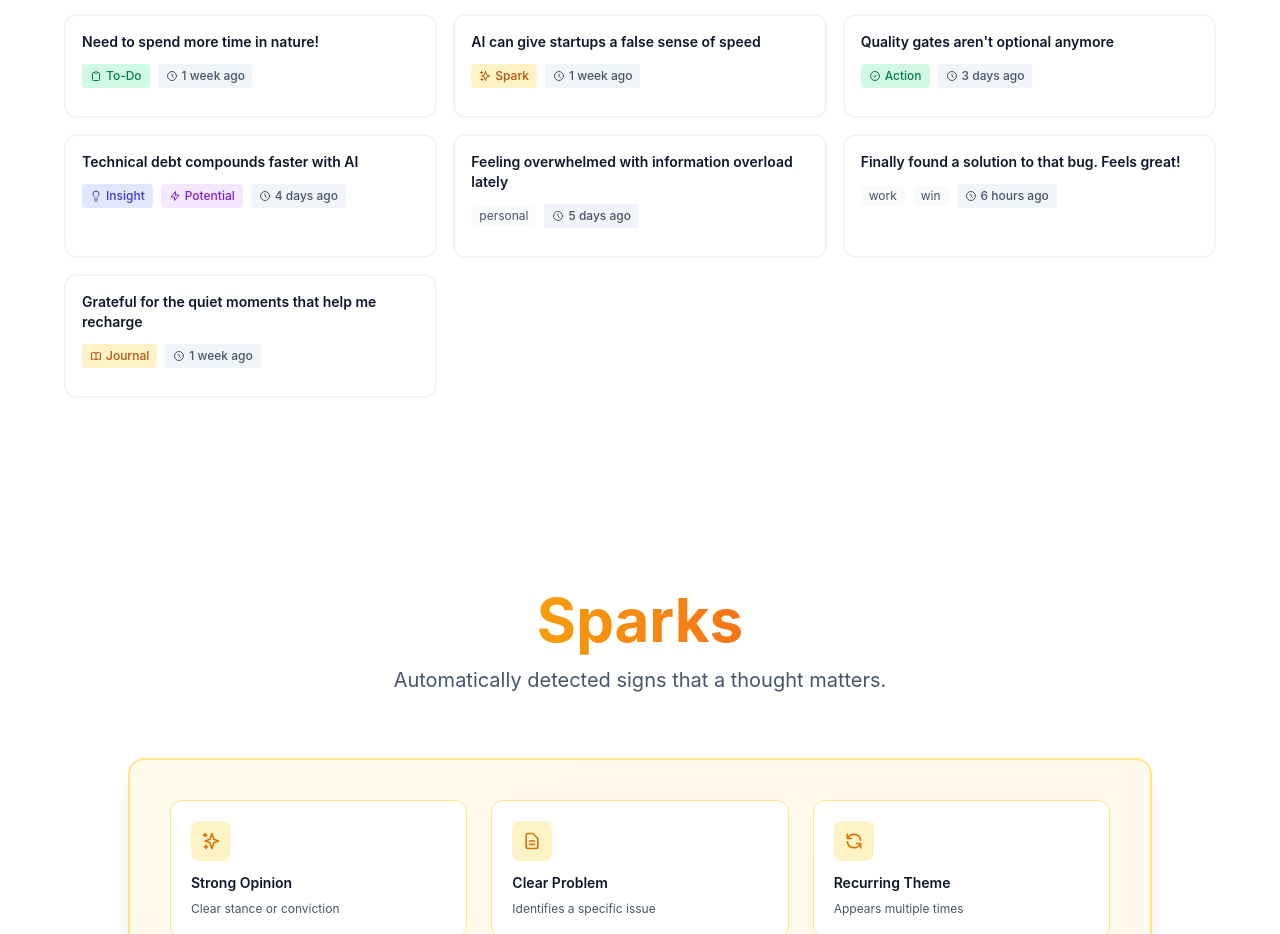
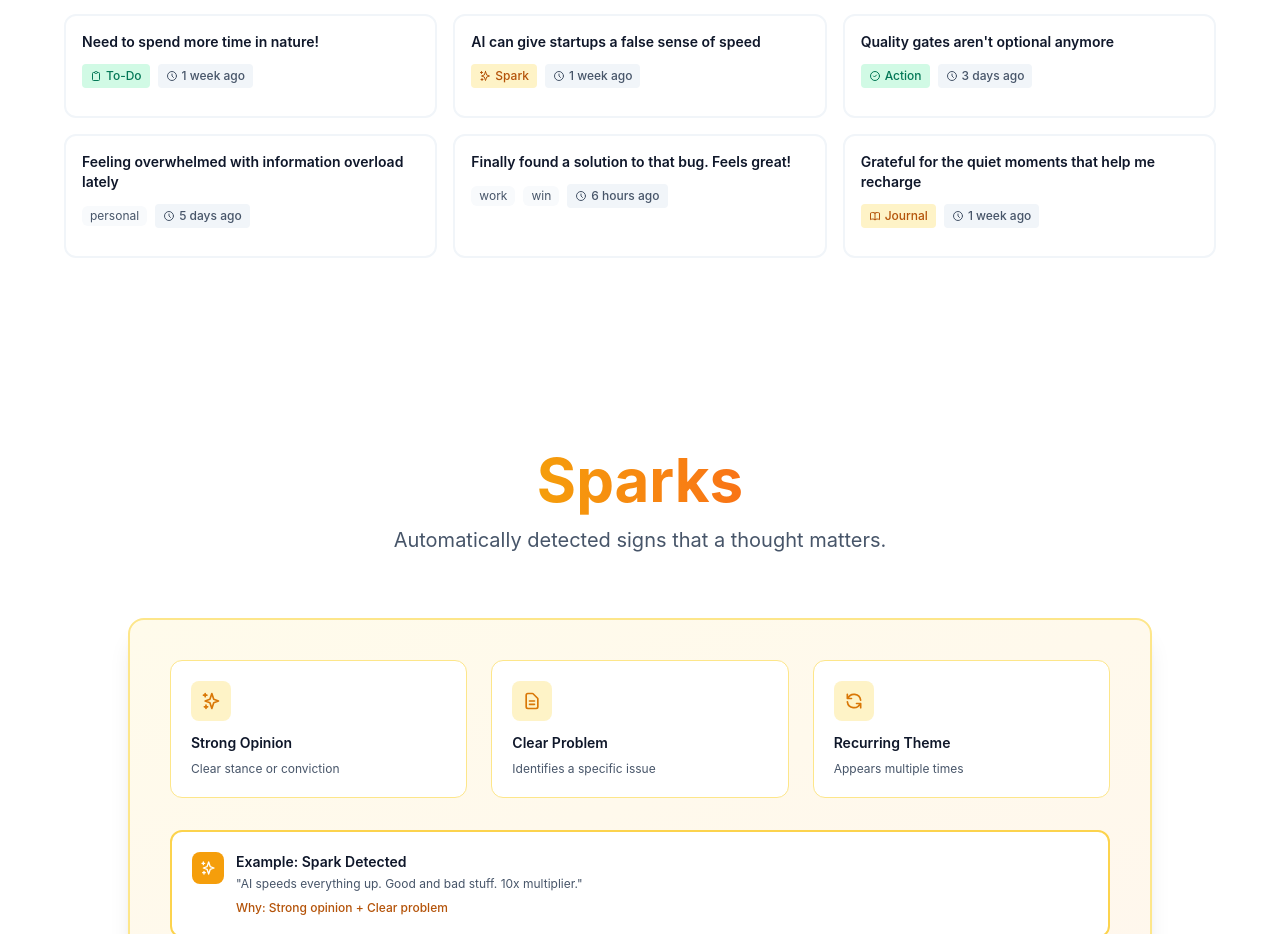
Before and after one commit to ovidon83/mindnestapp, a React (Vite) app: page / in a window 1280 px wide. Shown: the part 2520-3454 px from the top of the page. Built offline with nearby package versions, Linux system fonts and the light colour scheme; no server answers.

Commit message:
Remove Technical debt compounds faster with AI thought card

```diff
--- a/src/components/CaptureView.tsx
+++ b/src/components/CaptureView.tsx
@@ -840,33 +840,6 @@ const CaptureView: React.FC<CaptureViewProps> = ({ onOrganizeClick }) => {
                     </div>
                   </div>
 
-                  {/* Tech - Insight + Potential */}
-                  <div className="bg-white rounded-xl p-4 border-2 border-slate-100 hover:border-blue-300 hover:shadow-lg transition-all">
-                    <div className="flex items-start justify-between gap-3 mb-3">
-                      <h3 className="text-sm font-semibold text-slate-900 line-clamp-2 flex-1">
-                        Technical debt compounds faster with AI
-                      </h3>
-                    </div>
-                    <div className="flex items-center gap-2 flex-wrap mb-3">
-                      <span className="inline-flex items-center gap-1 px-2 py-1 rounded text-xs font-medium bg-indigo-100 text-indigo-700">
-                        <Lightbulb className="w-3 h-3" />
-                        Insight
-                      </span>
-                      <span className="inline-flex items-center gap-1 px-2 py-1 rounded text-xs font-medium bg-purple-100 text-purple-700">
-                        <svg className="w-3 h-3" fill="none" stroke="currentColor" viewBox="0 0 24 24">
-                          <path strokeLinecap="round" strokeLinejoin="round" strokeWidth={2} d="M13 10V3L4 14h7v7l9-11h-7z" />
-                        </svg>
-                        Potential
-                      </span>
-                      <span className="inline-flex items-center gap-1 px-2 py-1 rounded text-xs font-medium bg-slate-100 text-slate-600">
-                        <svg className="w-3 h-3" fill="none" stroke="currentColor" viewBox="0 0 24 24">
-                          <path strokeLinecap="round" strokeLinejoin="round" strokeWidth={2} d="M12 8v4l3 3m6-3a9 9 0 11-18 0 9 9 0 0118 0z" />
-                        </svg>
-                        4 days ago
-                      </span>
-                    </div>
-                  </div>
-
                   {/* Personal - Challenging - Regular thought */}
                   <div className="bg-white rounded-xl p-4 border-2 border-slate-100 hover:border-blue-300 hover:shadow-lg transition-all">
                     <div className="flex items-start justify-between gap-3 mb-3">
```
